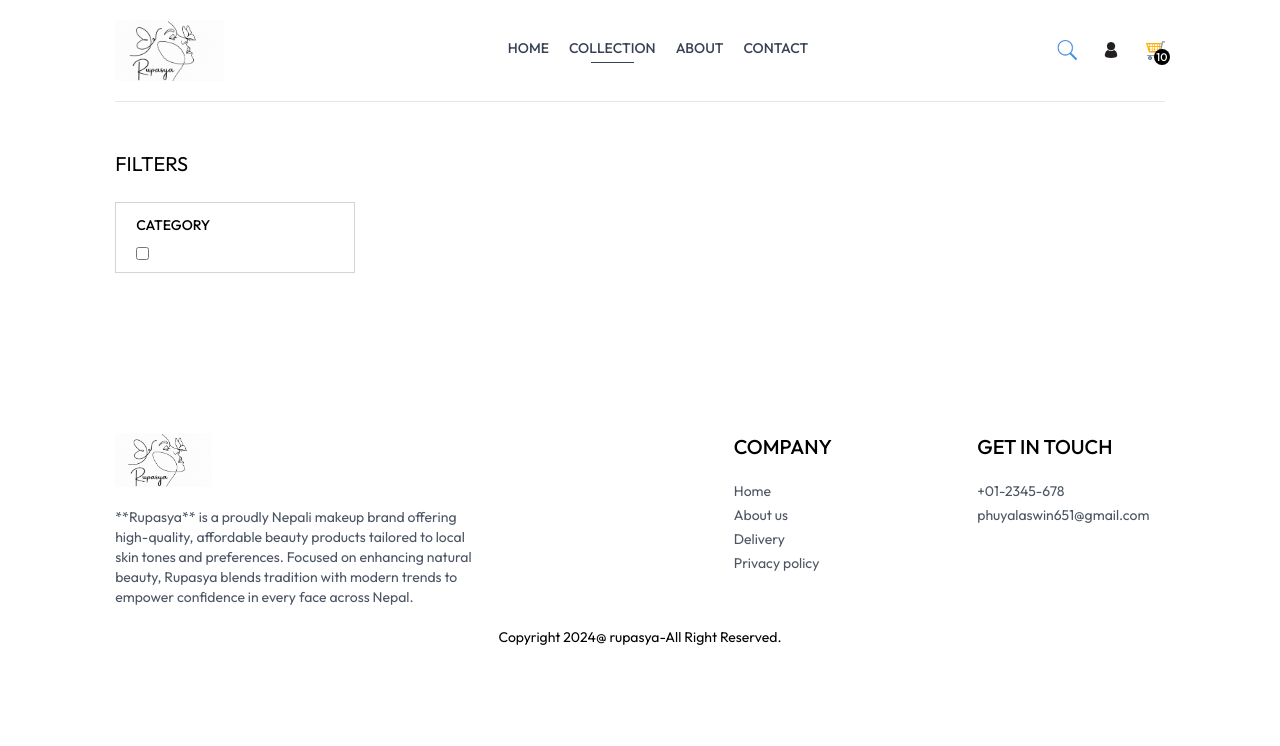
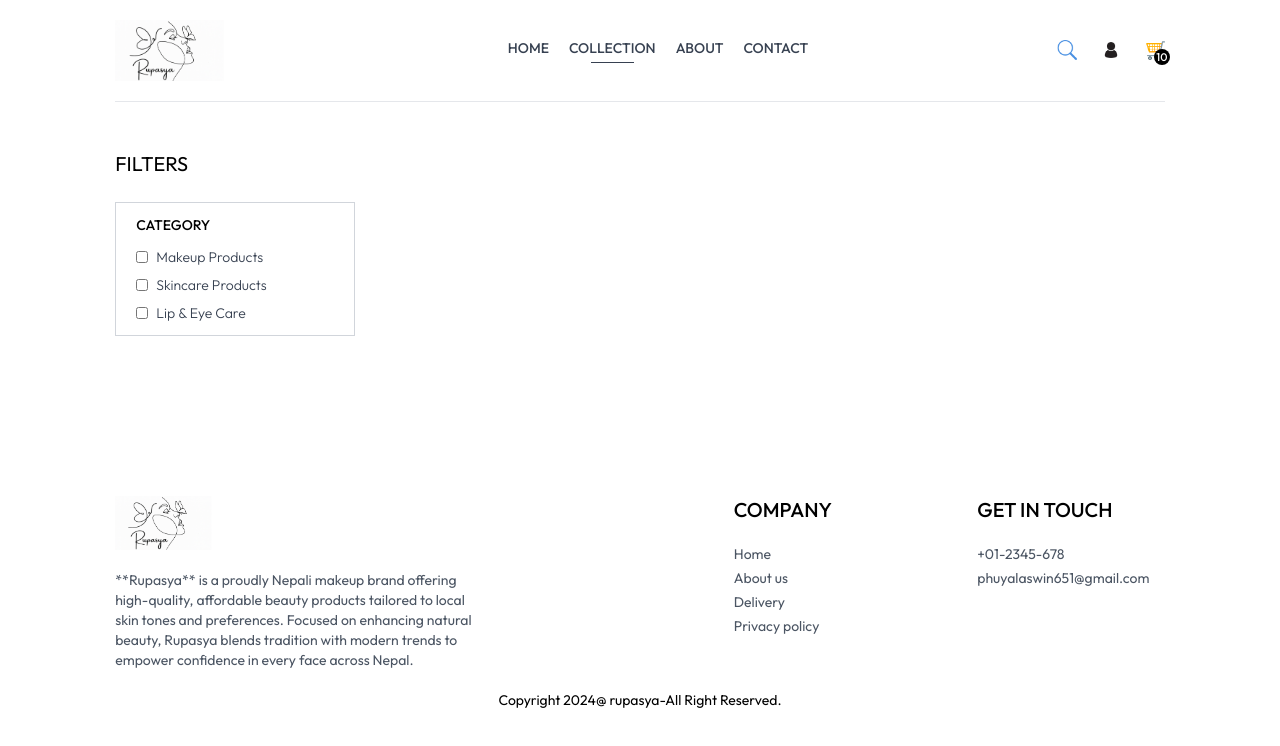
Before and after one commit to aswinphuyal1/rupasya, a React (Vite) app in the folder rupasya/: page /collection in a window 1280 px wide. Shown: the top 746 px of the page. Built offline with nearby package versions, Linux system fonts and the light colour scheme.

Commit message:
CATEGORY added

```diff
--- a/rupasya/src/pages/Collection.jsx
+++ b/rupasya/src/pages/Collection.jsx
@@ -36,9 +36,28 @@ const Collection = () => {
           } sm:block`}
         >
           <p className="mb-3 text-sm font-medium">CATEGORY</p>
-          <div className="flex felx-col gap-2 text-sm font-light text-gray-700">
+          <div className="flex flex-col gap-2 text-sm font-light text-gray-700">
+            <p className="flex flex gap-2">
+              <input
+                className="w-3"
+                type="checkbox"
+                value={"Makeup Products"}
+              />
+              Makeup Products
+            </p>
+
             <p className="flex gap-2">
-              <input type="checkbox" />
+              <input
+                className="w-3"
+                type="checkbox"
+                value={"Skincare Products"}
+              />
+              Skincare Products
+            </p>
+
+            <p className="flex gap-2">
+              <input className="w-3" type="checkbox" value={"Lip & Eye Care"} />
+              Lip & Eye Care
             </p>
           </div>
         </div>
```
